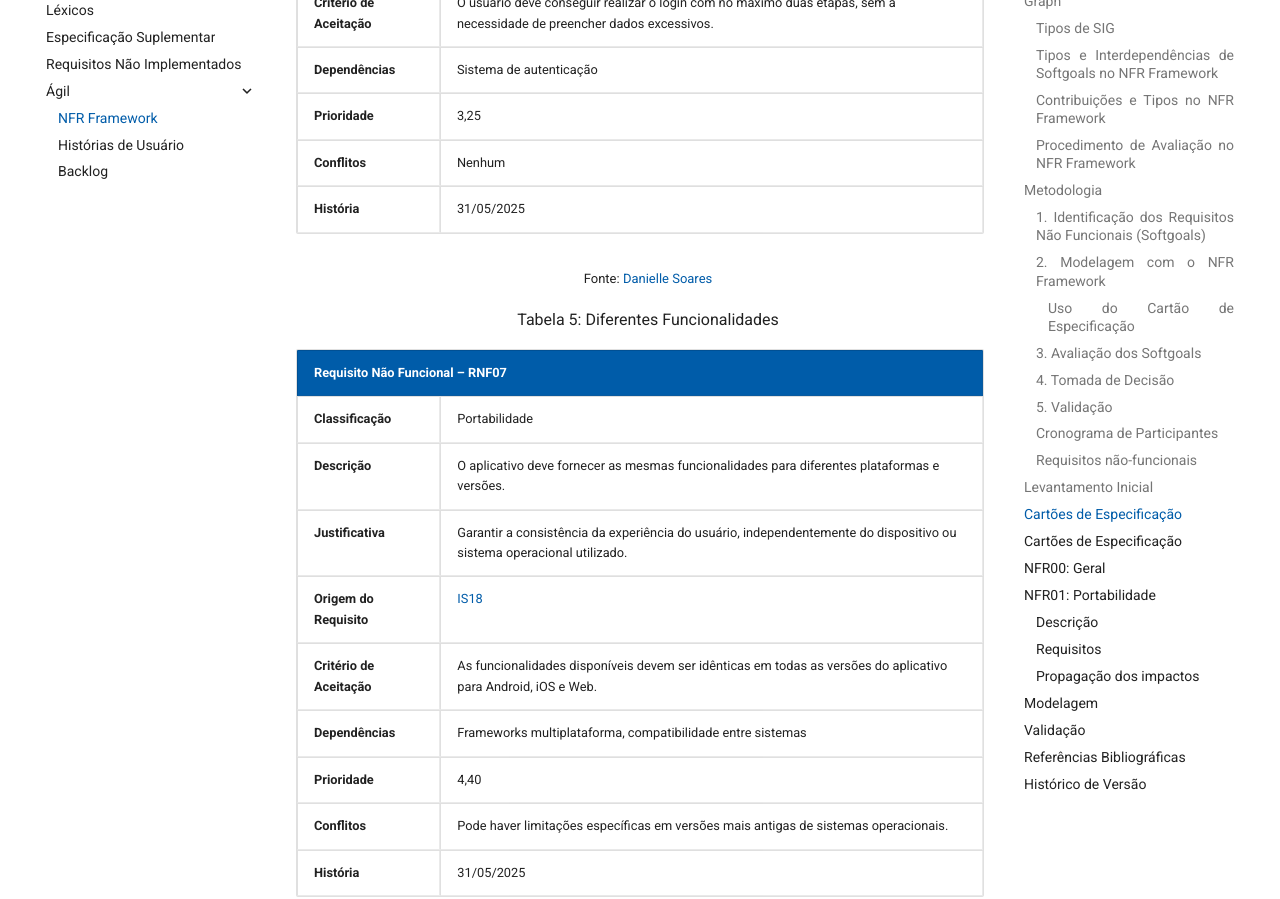
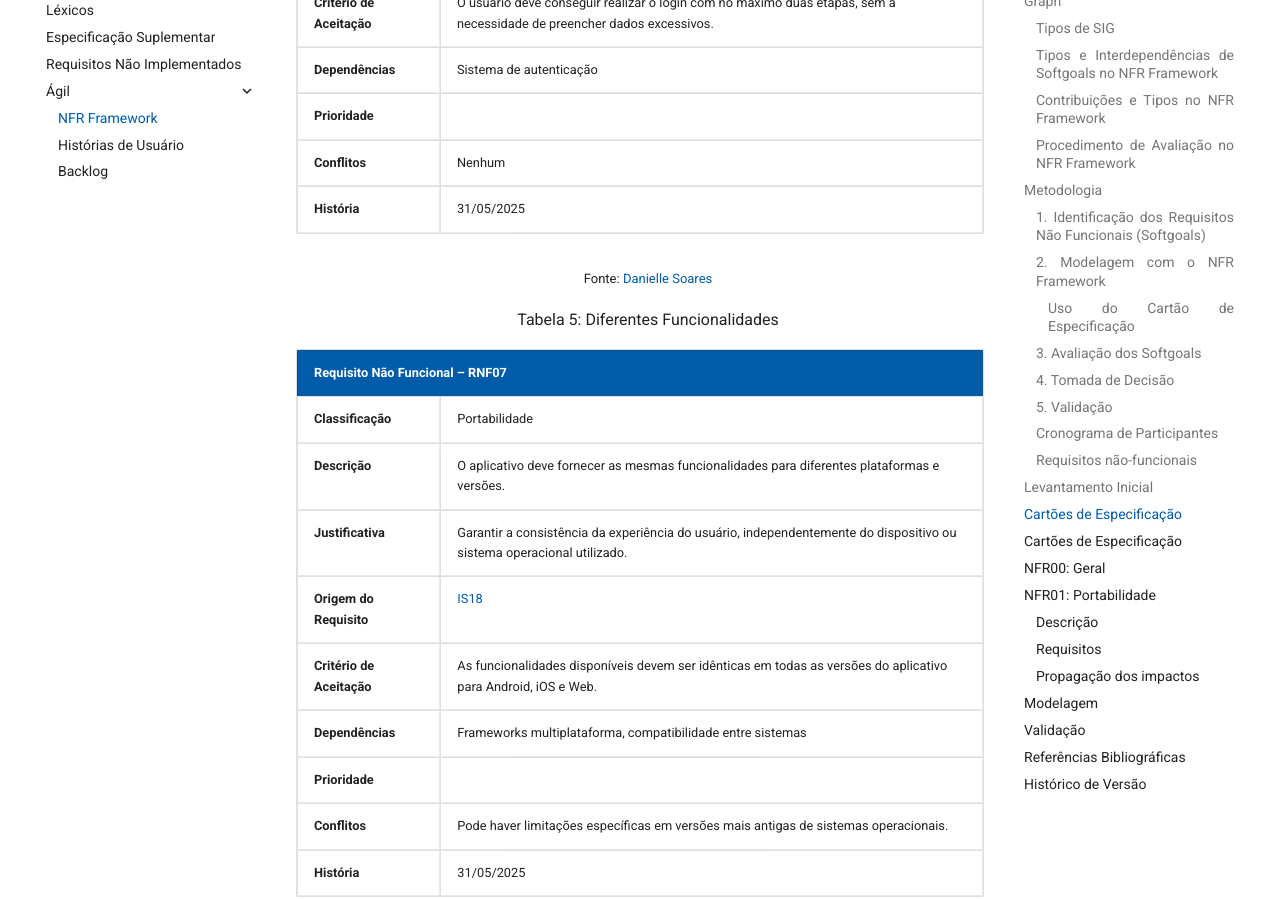
Before and after one commit to eduardodpms/REQ-FGTS, an MkDocs documentation site: the page built from docs/Modelagem-Agil/NFRFramework.md, in a window 1280 px wide and 1400 px high, scrolled down 9302 px. Shown: the part 152-1051 px from the top of the window. Built offline with MkDocs 1.6.1 and Material for MkDocs 9.7.7, drawn with Linux system fonts in a browser that asks for light colours; comment, search, counter and statistics services are not loaded; some of the changed text lies outside the part shown.

Commit message:
docs: arrumar tabela

```diff
--- a/docs/Modelagem-Agil/NFRFramework.md
+++ b/docs/Modelagem-Agil/NFRFramework.md
@@ -268,7 +268,7 @@ A Tabela 3 a seguir lista os Requisitos Não-Funcionais utilizados para a criaç
   <tr><td><strong>Origem do Requisito</strong></td><td><a href="https://requisitos-de-software.github.io/2025.1-FGTS/Elicitacao/Tecnicas-de-Elicitacao/Entrevista/#EN_RNF">EN08</a></td></tr>
   <tr><td><strong>Critério de Aceitação</strong></td><td>O usuário deve conseguir realizar o login com no máximo duas etapas, sem a necessidade de preencher dados excessivos.</td></tr>
   <tr><td><strong>Dependências</strong></td><td>Sistema de autenticação</td></tr>
-  <tr><td><strong>Prioridade</strong></td><td>3,25</td></tr>
+  <tr><td><strong>Prioridade</strong></td><td></td></tr>
   <tr><td><strong>Conflitos</strong></td><td>Nenhum</td></tr>
   <tr><td><strong>História</strong></td><td>31/05/2025</td></tr>
 </table>
@@ -287,7 +287,7 @@ A Tabela 3 a seguir lista os Requisitos Não-Funcionais utilizados para a criaç
   <tr><td><strong>Origem do Requisito</strong></td><td><a href="https://requisitos-de-software.github.io/2025.1-FGTS/Elicitacao/Tecnicas-de-Elicitacao/Introspeccao/#IS_RNF"> IS18</a></td></tr>
   <tr><td><strong>Critério de Aceitação</strong></td><td>As funcionalidades disponíveis devem ser idênticas em todas as versões do aplicativo para Android, iOS e Web.</td></tr>
   <tr><td><strong>Dependências</strong></td><td>Frameworks multiplataforma, compatibilidade entre sistemas</td></tr>
-  <tr><td><strong>Prioridade</strong></td><td>4,40</td></tr>
+  <tr><td><strong>Prioridade</strong></td><td></td></tr>
   <tr><td><strong>Conflitos</strong></td><td>Pode haver limitações específicas em versões mais antigas de sistemas operacionais.</td></tr>
   <tr><td><strong>História</strong></td><td>31/05/2025</td></tr>
 </table>
@@ -307,7 +307,7 @@ A Tabela 3 a seguir lista os Requisitos Não-Funcionais utilizados para a criaç
   <tr><td><strong>Origem do Requisito</strong></td><td><a href="https://requisitos-de-software.github.io/2025.1-FGTS/Elicitacao/Tecnicas-de-Elicitacao/Introspeccao/#requisitos-nao-funcionais">IS24</a></td></tr>
   <tr><td><strong>Critério de Aceitação</strong></td><td>O usuário deve conseguir acessar qualquer funcionalidade em menos de 3 segundos.</td></tr>
   <tr><td><strong>Dependências</strong></td><td>Infraestrutura do sistema, otimização do código</td></tr>
-  <tr><td><strong>Prioridade</strong></td><td>4,00</td></tr>
+  <tr><td><strong>Prioridade</strong></td><td></td></tr>
   <tr><td><strong>Conflitos</strong></td><td>Nenhum</td></tr>
   <tr><td><strong>História</strong></td><td>31/05/2025</td></tr>
 </table>
@@ -327,7 +327,7 @@ A Tabela 3 a seguir lista os Requisitos Não-Funcionais utilizados para a criaç
   <a href="https://requisitos-de-software.github.io/2025.1-FGTS/Elicitacao/Tecnicas-de-Elicitacao/Observacao/#OB_RNF">OB11</a></td></tr>
   <tr><td><strong>Critério de Aceitação</strong></td><td>O usuário deve ser capaz de encontrar funcionalidades com facilidade, sem precisar acessar mais de três níveis de menu e com nomes consistentes e compreensíveis.</td></tr>
   <tr><td><strong>Dependências</strong></td><td>Design de Interface, Padrões de Navegação</td></tr>
-  <tr><td><strong>Prioridade</strong></td><td>3,75S</td></tr>
+  <tr><td><strong>Prioridade</strong></td><td></td></tr>
   <tr><td><strong>Conflitos</strong></td><td>Nenhum</td></tr>
   <tr><td><strong>História</strong></td><td>31/05/2025</td></tr>
 </table>
@@ -482,7 +482,7 @@ A Tabela 3 a seguir lista os Requisitos Não-Funcionais utilizados para a criaç
   <tr><td><strong>Origem do Requisito</strong></td><td><a href="https://requisitos-de-software.github.io/2025.1-FGTS/Elicitacao/Tecnicas-de-Elicitacao/Introspeccao/#IS_RNF">IS19</a></td></tr>
   <tr><td><strong>Critério de Aceitação</strong></td><td>O usuário não pode encontrar menus que contenham botões, textos, caixas ou dados repetidos.</td></tr>
   <tr><td><strong>Dependências</strong></td><td>Planejamento de design e de front-end do aplicativo.</td></tr>
-  <tr><td><strong>Prioridade</strong></td><td>4.0</td></tr>
+  <tr><td><strong>Prioridade</strong></td><td></td></tr>
   <tr><td><strong>Conflitos</strong></td><td>Nenhum.</td></tr>
   <tr><td><strong>História</strong></td><td>01/06/2025</td></tr>
 </table>
@@ -501,7 +501,7 @@ A Tabela 3 a seguir lista os Requisitos Não-Funcionais utilizados para a criaç
   <tr><td><strong>Origem do Requisito</strong></td><td><a href="https://requisitos-de-software.github.io/2025.1-FGTS/Elicitacao/Tecnicas-de-Elicitacao/Introspeccao/#IS_RNF">IS22</a></td></tr>
   <tr><td><strong>Critério de Aceitação</strong></td><td>O sistema deve estar acessível por navegadores modernos em computadores pessoais (Windows, Linux, MacOS).</td></tr>
   <tr><td><strong>Dependências</strong></td><td>Planejamento e desenvolvimento de uma versão responsiva ou adaptada para web.</td></tr>
-  <tr><td><strong>Prioridade</strong></td><td>4.0</td></tr>
+  <tr><td><strong>Prioridade</strong></td><td></td></tr>
   <tr><td><strong>Conflitos</strong></td><td>Nenhum.</td></tr>
   <tr><td><strong>História</strong></td><td>01/06/2025</td></tr>
 </table>
@@ -521,7 +521,7 @@ A Tabela 3 a seguir lista os Requisitos Não-Funcionais utilizados para a criaç
   <tr><td><strong>Origem do Requisito</strong></td><td><a href="https://requisitos-de-software.github.io/2025.1-FGTS/Elicitacao/Tecnicas-de-Elicitacao/Observacao/#OB_RF">OB10</a></td></tr>
   <tr><td><strong>Critério de Aceitação</strong></td><td>O sistema deve exibir resumos dos dados antes de cada ação crítica (como saque ou alteração de conta), solicitando confirmação do usuário.</td></tr>
   <tr><td><strong>Dependências</strong></td><td>Integração com módulos de segurança e lógica de interface voltada à confirmação de dados.</td></tr>
-  <tr><td><strong>Prioridade</strong></td><td>4.5</td></tr>
+  <tr><td><strong>Prioridade</strong></td><td></td></tr>
   <tr><td><strong>Conflitos</strong></td><td>Nenhum.</td></tr>
   <tr><td><strong>História</strong></td><td>01/06/2025</td></tr>
 </table>
```
Also changed, not shown: other parts of docs/Modelagem-Agil/NFRFramework.md (+7 -7 lines).
